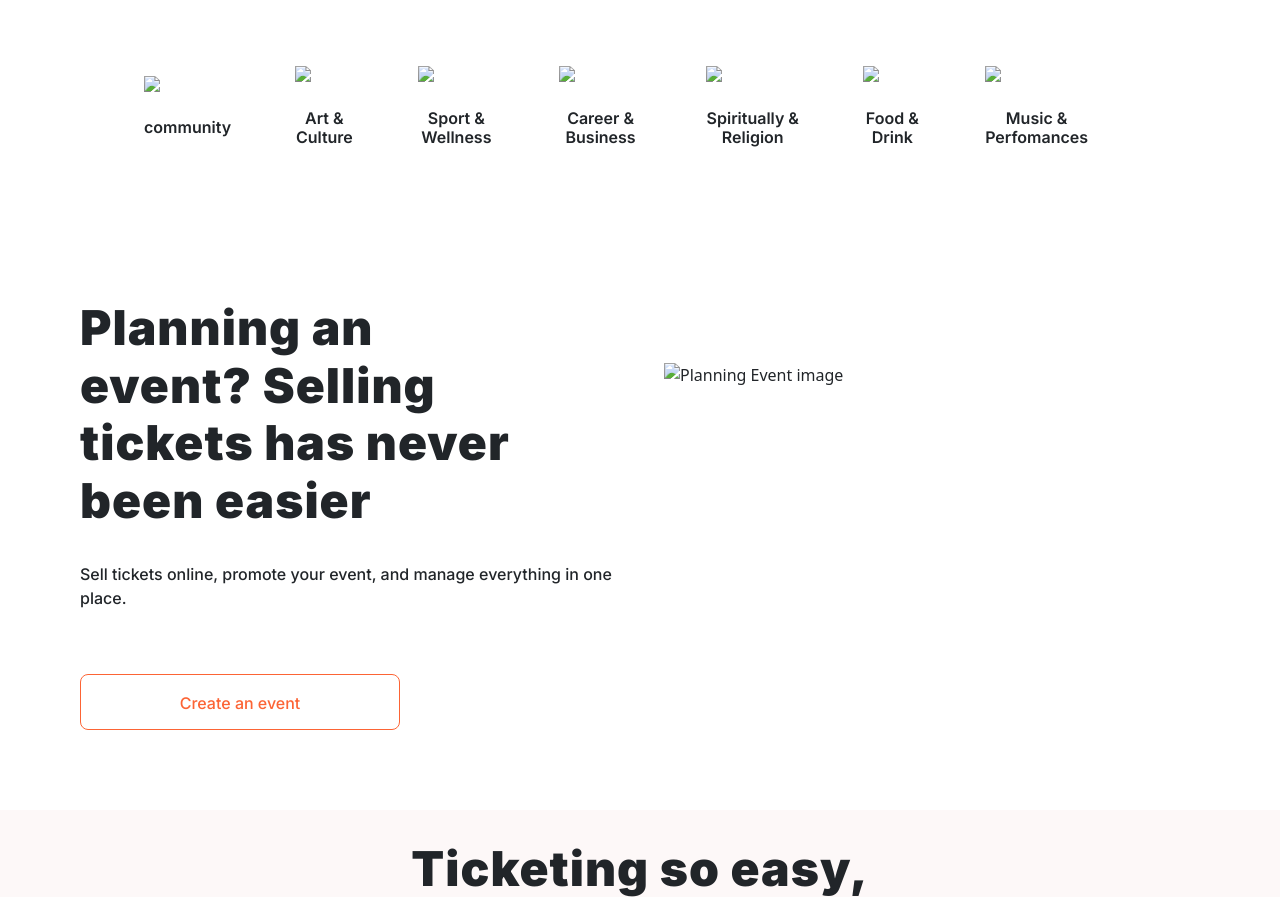
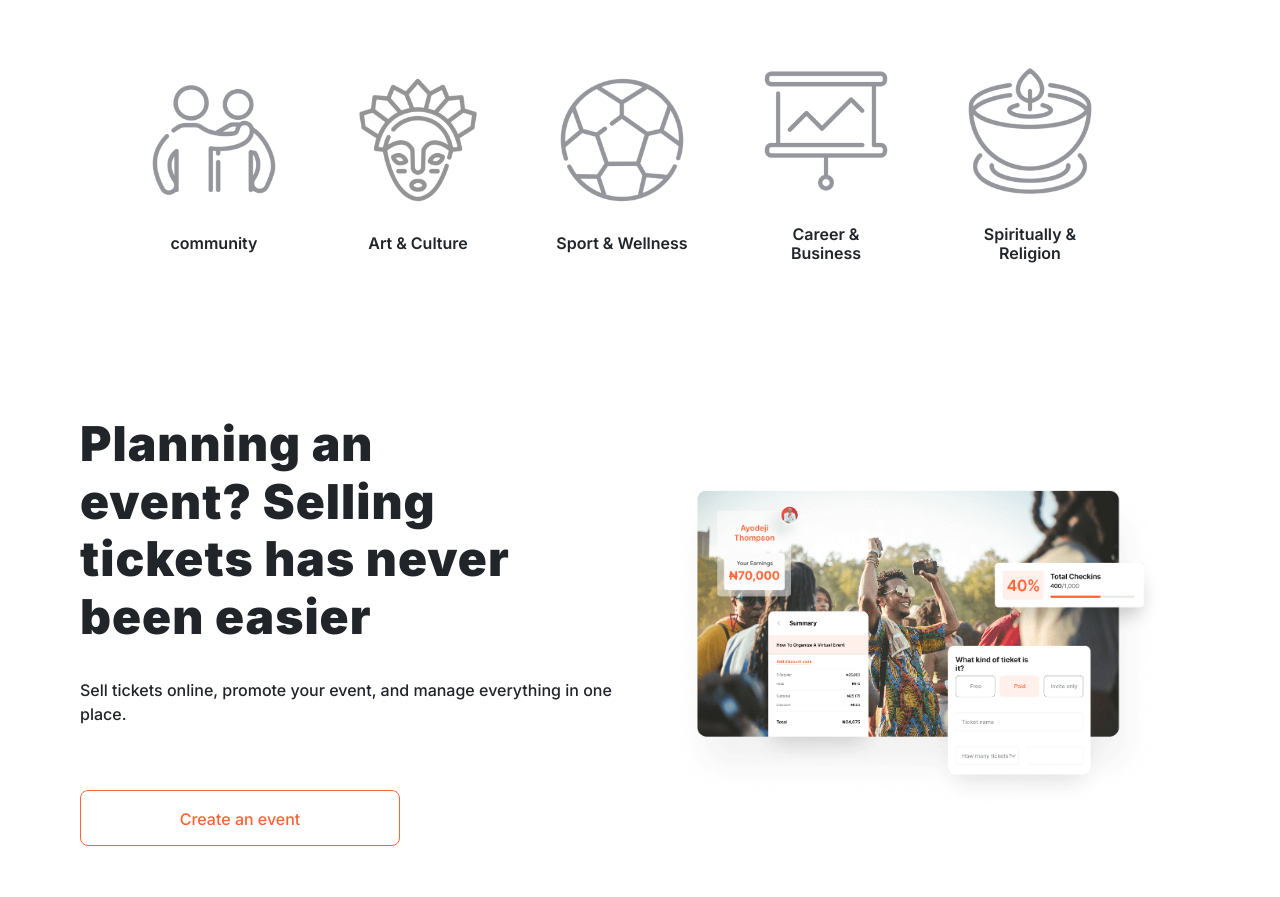
Before and after one commit to abmaster9567/tix-africa-clone, a plain HTML site: page index.html in a window 1280 px wide. Shown: the part 1160-2057 px from the top of the page. Drawn offline with nearby package versions, Linux system fonts and the light colour scheme; the site is published under a folder, as on GitHub Pages, so addresses that start at the root find nothing.

Commit message:
Fixed Img Path

```diff
--- a/index.html
+++ b/index.html
@@ -80,31 +80,31 @@
             <div class="bottom-container">
                 <div class="bottom-items">
                     <div class="container-img">
-                        <img src="/assets/img/community.png">
+                        <img src="assets/img/community.png">
                         <h2>community</h2>
                     </div>
                     <div class="container-img">
-                        <img src="/assets/img/art-culture.png">
+                        <img src="assets/img/art-culture.png">
                         <h2>Art & Culture</h2>
                     </div>
                     <div class="container-img">
-                        <img src="/assets/img/sports-wellness.png">
+                        <img src="assets/img/sports-wellness.png">
                         <h2>Sport & Wellness</h2>
                     </div>
                     <div class="container-img">
-                        <img src="/assets/img/career-business.png">
+                        <img src="assets/img/career-business.png">
                         <h2>Career & Business</h2>
                     </div>
                     <div class="container-img">
-                        <img src="/assets/img/spirituality-religion.png">
+                        <img src="assets/img/spirituality-religion.png">
                         <h2>Spiritually & Religion</h2>
                     </div>
                     <div class="container-img">
-                        <img src="/assets/img/food-drink.png">
+                        <img src="assets/img/food-drink.png">
                         <h2>Food & Drink</h2>
                     </div>
                     <div class="container-img">
-                        <img src="/assets/img/music-performances.png">
+                        <img src="assets/img/music-performances.png">
                         <h2>Music & Perfomances</h2>
                     </div>
                 </div>
@@ -122,7 +122,7 @@
                 </div>
             </div>
             <div class="planning-right" data-aos="fade-left" data-aos-delay="200">
-                <img src="/assets/img/planning-event.png" alt="Planning Event image">
+                <img src="assets/img/planning-event.png" alt="Planning Event image">
             </div>
         </article>
         <section class="service">
@@ -133,28 +133,28 @@
             </article>
             <section class="service-container">
                 <div class="service-card">
-                    <img src="/assets/img/Ticketing.jpg" alt="Ticketing">
+                    <img src="assets/img/Ticketing.jpg" alt="Ticketing">
                     <div class="card-body">
                         <h2>Ticketing</h2>
                         <p>Create, promote, and sell tickets to your live or virtual events on mobile.</p>
                     </div>
                 </div>
                 <div class="service-card shifted">
-                    <img src="/assets/img/box-office.jpg" alt="Ticketing">
+                    <img src="assets/img/box-office.jpg" alt="Ticketing">
                     <div class="card-body">
                         <h2>Box Office</h2>
                         <p>Build your brand with a website for ongoing events and products. No coding required.</p>
                     </div>
                 </div>
                 <div class="service-card lifted">
-                    <img src="/assets/img/fast-checkout.jpg" alt="Ticketing">
+                    <img src="assets/img/fast-checkout.jpg" alt="Ticketing">
                     <div class="card-body">
                         <h2>Fast Checkout</h2>
                         <p>Fans are guaranteed a seamless experience from browsing to buying.</p>
                     </div>
                 </div>
                 <div class="service-card shifted">
-                    <img src="/assets/img/sales-dashboard.jpg" alt="Ticketing">
+                    <img src="assets/img/sales-dashboard.jpg" alt="Ticketing">
                     <div class="card-body">
                         <h2>Sales Dashboard</h2>
                         <p>Track ticket sales, revenue and your next payout in our data-driven platform.</p>
```
